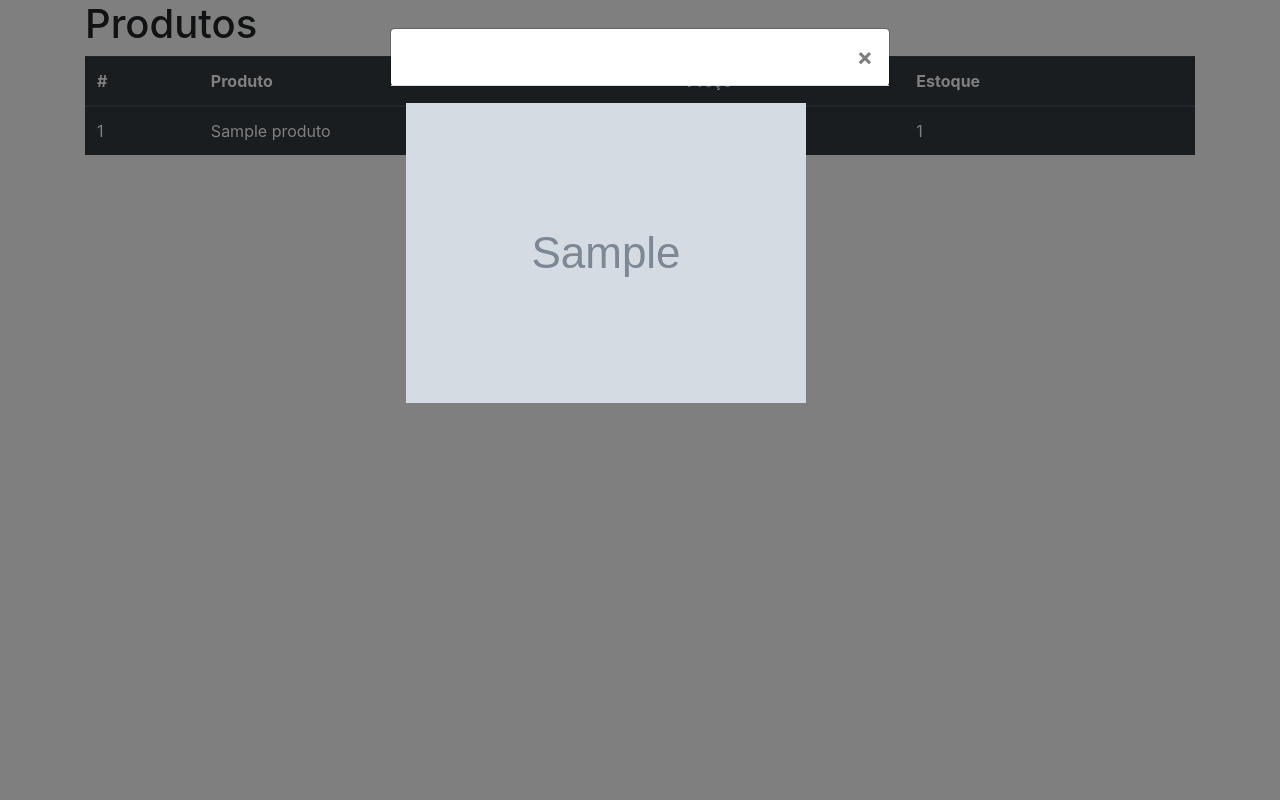
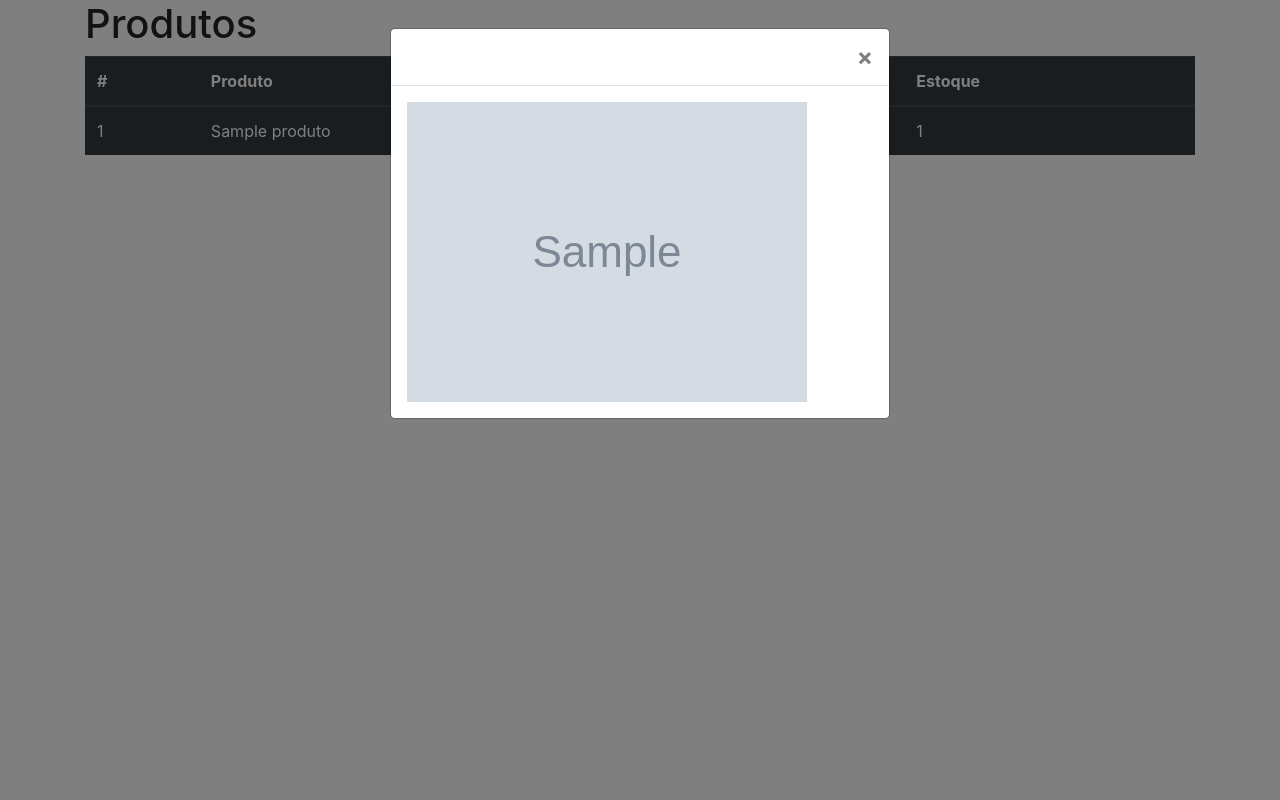
Before and after one commit to robinson-1985/django2, a Django app: template core/templates/index.html in a window 1280 px wide, after a click that opens the changed part. Run offline with Django 4.2, Linux system fonts and the light colour scheme; the template is opened without the code that fills it: values that come from a table or form of the project are taken from there, others are empty; tables that the repository leaves empty hold one stand-in row (values such as "Sample post"); grey boxes marked "Sample" are stand-in pictures; parts of the project's set-up code (start-up, migrations or seed data) failed here and were passed over; some libraries are stand-ins or nearby versions.

Commit message:
Corrigindo templates

```diff
--- a/core/templates/index.html
+++ b/core/templates/index.html
@@ -6,7 +6,7 @@
     <meta charset="UTF-8">
     <title>Index</title>
     {% bootstrap_css %}
-    <link rel="stylesheet" href="{% static 'css/styles.css' %}">
+    <link href="{% static 'css/styles.css' %}" rel="stylesheet">
 </head>
 <body>
     <div class="container">
@@ -26,11 +26,11 @@
                 {% for produto in produtos %}
                     <tr>
                         <td scope="row">{{ produto.id }}</td>
-                        <td scope="row"><a href="#modal{{ produto.id }}" data-toggle="modal">{{ produto.nome }}</a></td>
+                        <td scope="row"><a href="#modal{{produto.id}}" data-toggle="modal">{{ produto.nome }}</a></td>
                         <td scope="row">{{ produto.preco }}</td>
                         <td scope="row">{{ produto.estoque }}</td>
                     </tr>
-                    <div class="modal fade bd-example-modal-lg show" id="modal{{ produto.id }}" role="dialog">
+                    <div class="modal fade bd-example-modal-lg show" id="modal{{produto.id}}" role="dialog">
                         <div class="modal-dialog">
                             <div class="modal-content">
                                 <div class="modal-header">
@@ -38,9 +38,9 @@
                                         <span aria-hidden="true">&times;</span>
                                     </button>
                                 </div>
-                            </div>
-                            <div class="modal-body" id="dynamic-content">
-                                <img src="{{ produto.imagem.url }}" class="img-fluid" alt="{{ produto.nome }}">
+                                <div class="modal-body" id="dynamic-content">
+                                    <img src="{{ produto.imagem.url }}" class="img-fluid" alt="{{ produto.nome }}"/>
+                                </div>
                             </div>
                         </div>
                     </div>
@@ -51,7 +51,6 @@
             <h2>Ainda não existem produtos cadastrados. :(</h2>
         {% endif %}
     </div>
-
 {% bootstrap_javascript jquery='full' %}
 </body>
 </html>
```
